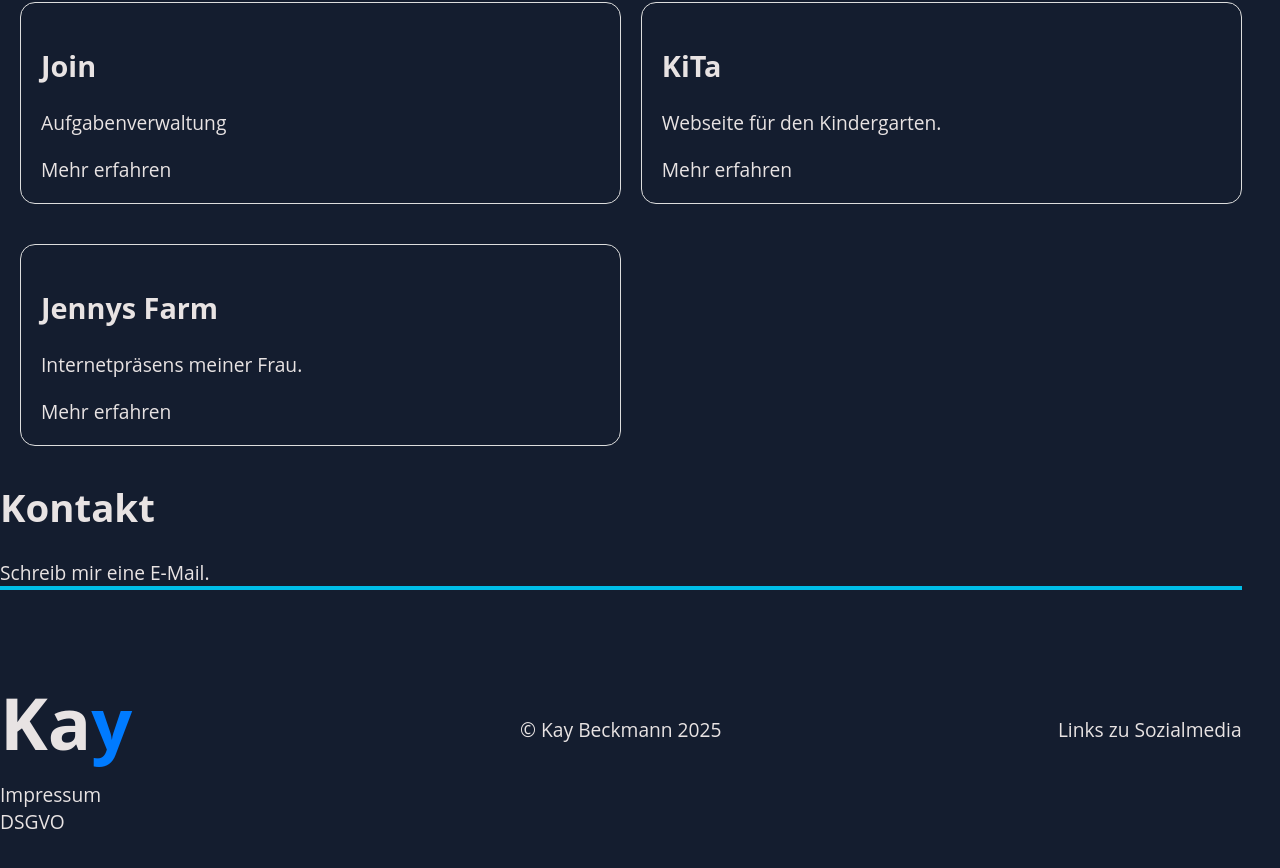
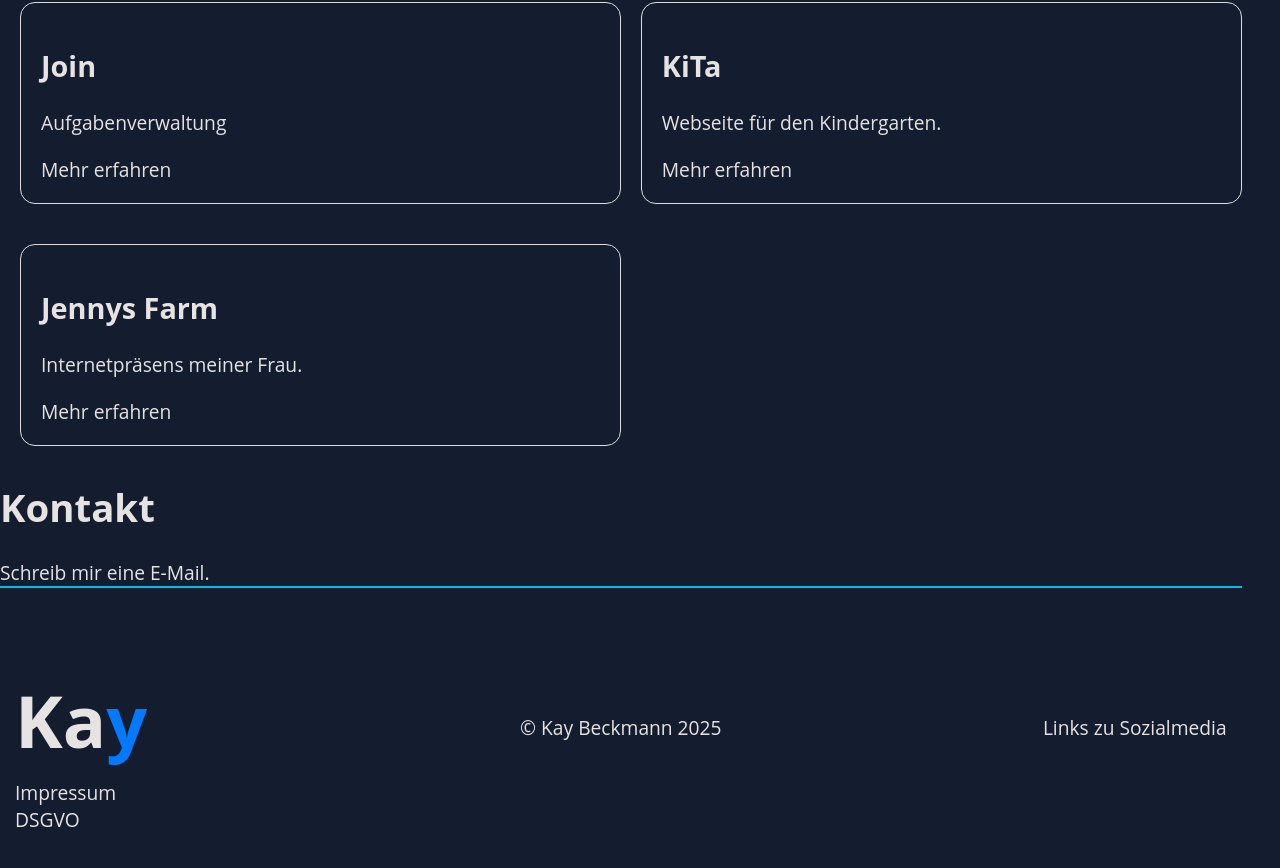
Before and after one commit to KayBeckmann/Portfolio-Vue, a Vue app: page / in a window 1280 px wide. Shown: the part 2308-3176 px from the top of the page. Built offline with nearby package versions, Linux system fonts and the light colour scheme.

Commit message:
edit styling of border and add var for margin

```diff
--- a/src/components/FooterComponent.vue
+++ b/src/components/FooterComponent.vue
@@ -17,7 +17,7 @@
 
 <style lang="css" scoped>
 .wrapper {
-  border-top: 4px solid var(--highlightg-color);
+  border-top: 2px solid var(--highlightg-color);
   display: grid;
   grid-template-columns: 1fr 1fr 1fr;
   height: 280px;
@@ -27,6 +27,7 @@
   display: flex;
   flex-direction: column;
   justify-content: center;
+  margin: var(--margin);
 }
 h1 {
   font-size: clamp(2.4rem, 1.7rem + 3.73vw, 4.5rem);
@@ -43,6 +44,7 @@ h1 {
   display: flex;
   justify-content: end;
   align-items: center;
+  margin:var(--margin)
 }
 
 @media (max-width: 700px) {
```
